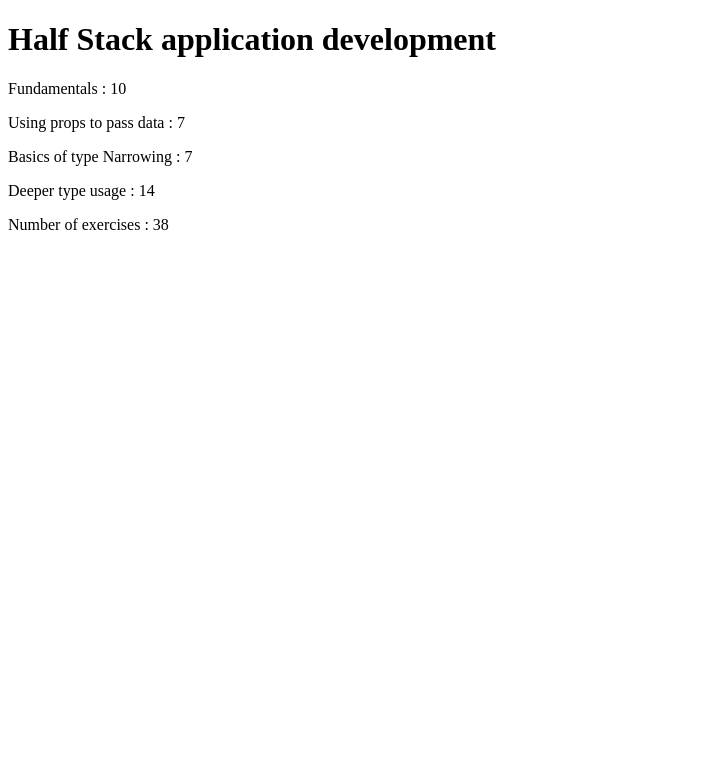
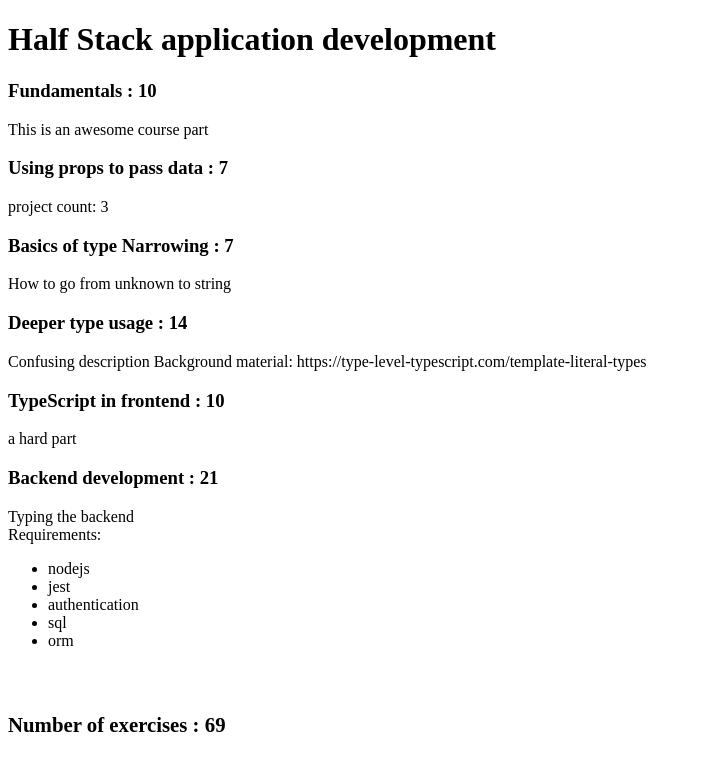
Before and after one commit to MarcoMR4/FullStack_part9, a React (Vite) app: page / in a window 1280 px wide. Shown: the top 770 px of the page, without its empty margins (0-701 px from the left). Built offline with nearby package versions, Linux system fonts and the light colour scheme.

Commit message:
refactor: update course parts to include special type with requirements

```diff
--- a/src/App.tsx
+++ b/src/App.tsx
@@ -32,7 +32,20 @@ const App = () => {
       backgroundMaterial: "https://type-level-typescript.com/template-literal-types",
       kind: "background"
     },
-  ]
+    {
+      name: "TypeScript in frontend",
+      exerciseCount: 10,
+      description: "a hard part",
+      kind: "basic",
+    },
+    {
+      name: "Backend development",
+      exerciseCount: 21,
+      description: "Typing the backend",
+      requirements: ["nodejs", "jest", "authentication", "sql", "orm"],
+      kind: "special"
+    }
+  ];
 
   const totalExercises = courseParts.reduce((sum, part) => sum + part.exerciseCount, 0);
 
--- a/src/components/Content.tsx
+++ b/src/components/Content.tsx
@@ -5,14 +5,42 @@ interface contentProps {
 }
 
 const Content = (props: contentProps) => {
-  return (
-    <div>
-        {props.courseParts.map((part, index) => (
-            <p key={index}>
-                {part.name} : {part.exerciseCount}
-            </p>
-        ))}
-    </div>
+
+    const renderContentKindFit = (part: CoursePart) => {
+        switch (part.kind) {
+            case "basic":
+                return ` ${part.description}`;
+            case "group":
+                return ` project count: ${part.groupProjectCount}`;
+            case "background":
+                return ` ${part.description} \n  Background material: ${part.backgroundMaterial}`;
+            case "special":
+                return (
+                  <span>
+                    {part.description}
+                    <br />
+                    Requirements:
+                    <ul>
+                      {part.requirements.map((req, i) => (
+                        <li key={i}>{req}</li>
+                      ))}
+                    </ul>
+                  </span>
+                );
+            default:
+                return "";
+        }
+    };
+
+    return (
+        <div>
+            {props.courseParts.map((part, index) => (
+                <div key={index}>
+                    <h3> {part.name} : {part.exerciseCount} </h3>
+                    {renderContentKindFit(part)}
+                </div>
+            ))}
+        </div>
     );
 };
 
--- a/src/components/Total.tsx
+++ b/src/components/Total.tsx
@@ -4,7 +4,7 @@ interface totalProps {
 
 const Total = (props: totalProps) => {
     return (
-        <div>
+        <div style={{ marginTop: "5%", fontWeight: 'bold', fontSize: '1.3em' }}>
             Number of exercises : {props.total}
         </div>
     );
```
Also changed, not shown: src/types.ts (+7 -1 lines).
